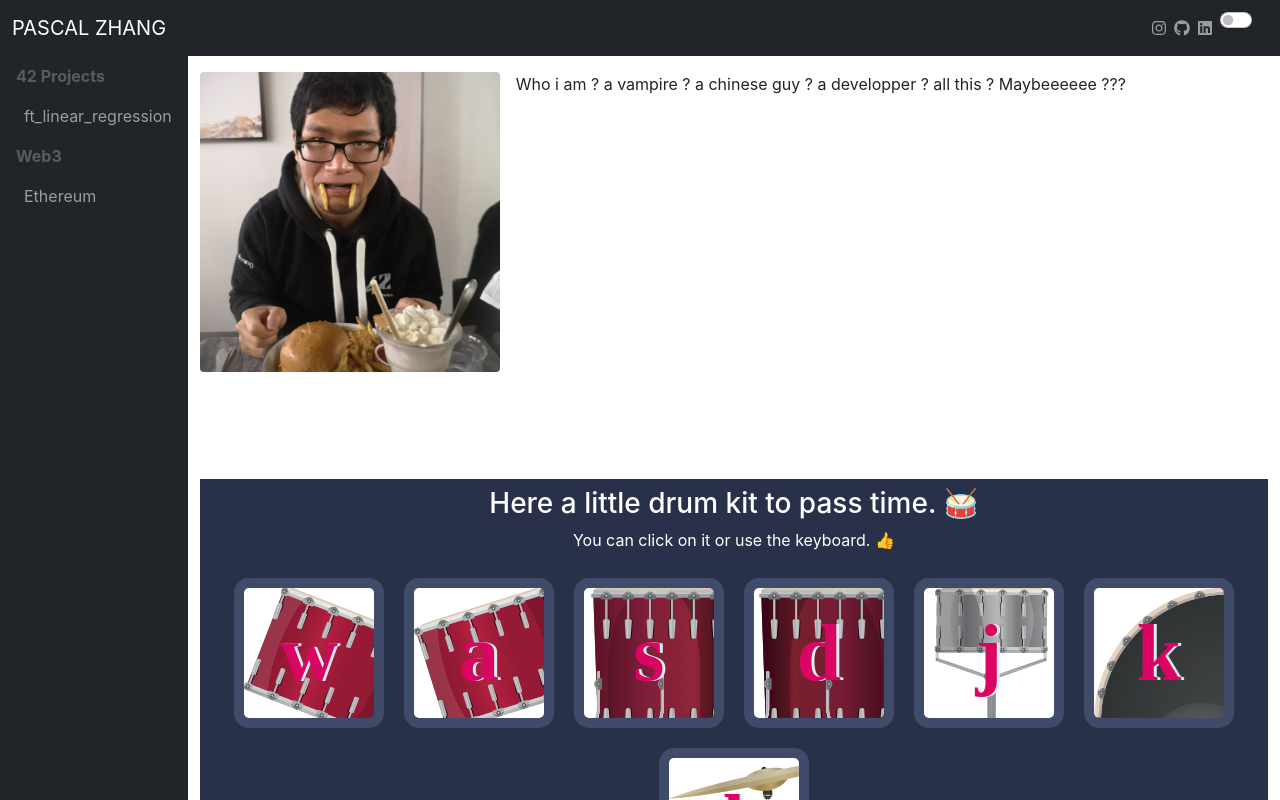
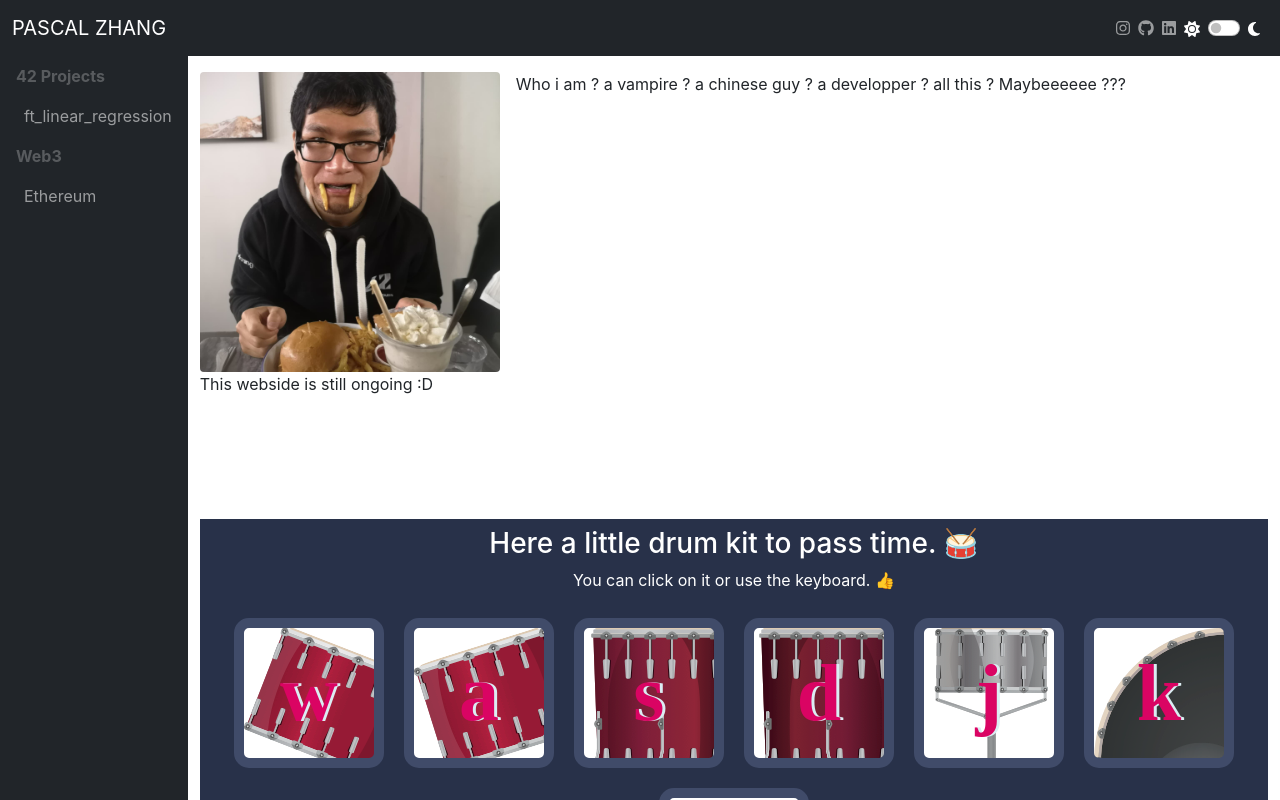
Before and after one commit to pikooli/mywebsite, a Next.js app: page / in a window 1280 px wide. Shown: the top 800 px of the page. Built offline with nearby package versions, Linux system fonts and the light colour scheme.

Commit message:
making night mode

```diff
--- a/components/navbar/Navbar.tsx
+++ b/components/navbar/Navbar.tsx
@@ -10,7 +10,7 @@ const NavbarTools = ({
   changeTheme: React.ChangeEventHandler<HTMLInputElement>;
 }) => {
   return (
-    <ul className="navbar-nav flex-row">
+    <ul className="navbar-nav flex-row ms-auto">
       <li className="nav-item pe-2">
         <a
           href="https://www.instagram.com/whitepikl/"
@@ -34,7 +34,9 @@ const NavbarTools = ({
           <FontAwesomeIcon icon={["fab", "linkedin"]} />
         </a>
       </li>
-      <li className="nav-item pe-2">
+      <li className="nav-item pe-2 pt-2">
+        <div className="d-flex align-items-center">
+          <FontAwesomeIcon className="text-white me-2" icon="sun" />
           <div className="form-check form-switch">
             <input
               className="form-check-input"
@@ -42,6 +44,8 @@ const NavbarTools = ({
               role="switch"
               onChange={changeTheme}
             />
+          </div>
+          <FontAwesomeIcon className="text-white" icon="moon" />
         </div>
       </li>
       <li>
--- a/components/pages/me/index.tsx
+++ b/components/pages/me/index.tsx
@@ -6,7 +6,7 @@ type Props = {};
 const Me: React.FC<Props> = () => {
   return (
     <div>
-      <div className="d-flex">
+      <div className="d-flex flex-wrap">
         <img
           src="/pascal_zhang.jpg"
           className="rounded me-3"
@@ -18,6 +18,7 @@ const Me: React.FC<Props> = () => {
           Who i am ? a vampire ? a chinese guy ? a developper ? all this ?
           Maybeeeeee ???
         </p>
+        <p>This webside is still ongoing :D</p>
       </div>
       <Drumkit />
     </div>
--- a/lib/fontawersome.tsx
+++ b/lib/fontawersome.tsx
@@ -1,7 +1,7 @@
 import "@fortawesome/fontawesome-svg-core/styles.css";
 import { library, config } from "@fortawesome/fontawesome-svg-core";
 import { fab } from "@fortawesome/free-brands-svg-icons";
-import { faCoffee } from "@fortawesome/free-solid-svg-icons";
+import { faCoffee, faSun, faMoon } from "@fortawesome/free-solid-svg-icons";
 import {
   faFacebook,
   faGithub,
@@ -11,7 +11,16 @@ import {
 
 const Fontawersome = () => {
   config.autoAddCss = false;
-  library.add(fab, faCoffee, faFacebook, faGithub, faLinkedin, faEthereum);
+  library.add(
+    fab,
+    faSun,
+    faMoon,
+    faCoffee,
+    faFacebook,
+    faGithub,
+    faLinkedin,
+    faEthereum
+  );
   return <></>;
 };
 
```
Lines whose indentation alone changed are shown as unchanged.
